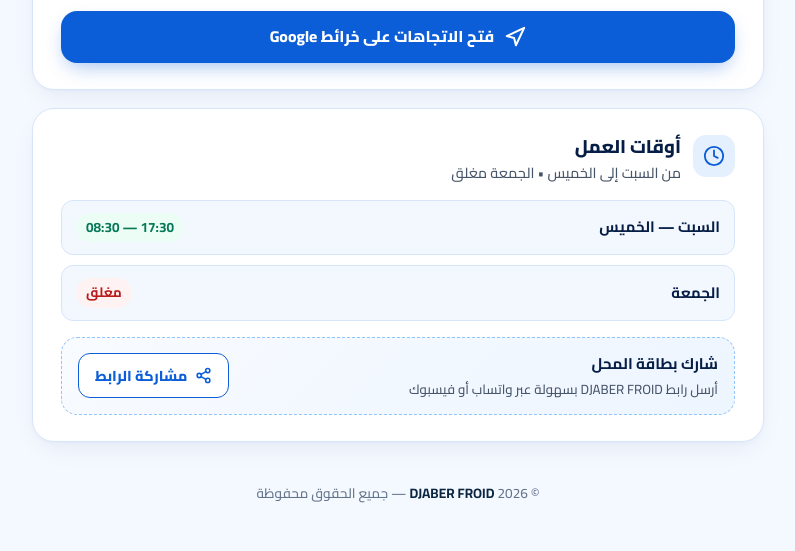
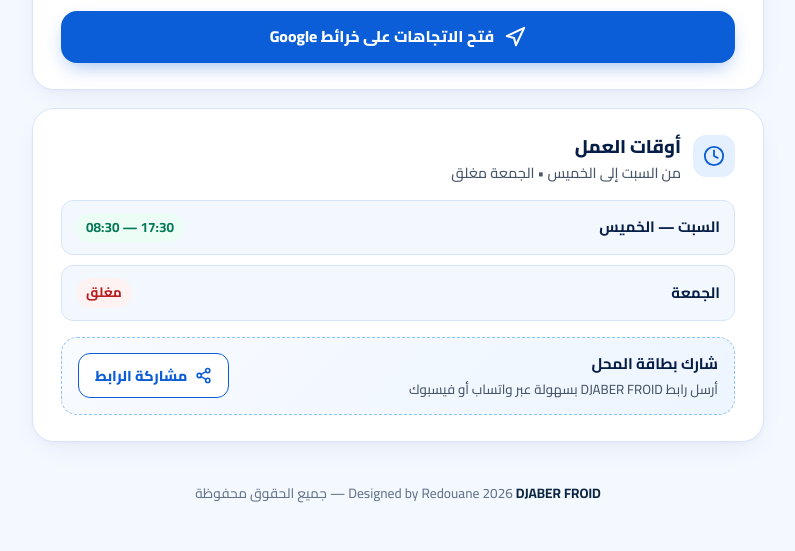
Before and after one commit to djaberhub/djaber-froid, a plain HTML site: page index.html in a window 1280 px wide. Shown: the part 1626-2177 px from the top of the page, without its empty margins (242-1037 px from the left). Drawn offline with Linux system fonts and the light colour scheme.

Commit message:
Update index.html

```diff
--- a/index.html
+++ b/index.html
@@ -232,7 +232,8 @@
   </main>
 
   <footer class="footer container">
-    <p id="footer-copy">© <span id="current-year"></span> <strong id="footer-brand">DJABER FROID</strong> — <span data-i18n="footerRights">جميع الحقوق محفوظة</span></p>
+    <p id="footer-copy"> Designed by
+Redouane <span id="current-year"></span> <strong id="footer-brand">DJABER FROID</strong> — <span data-i18n="footerRights"></span></p>
   </footer>
 
   <!-- Toast Notification -->
```
